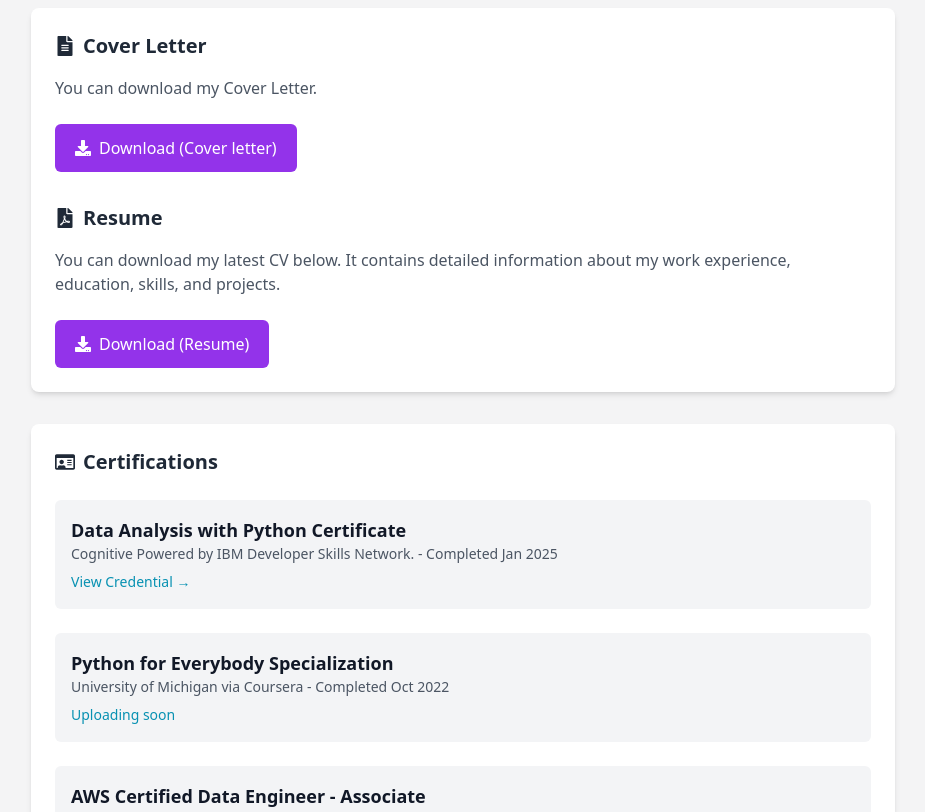
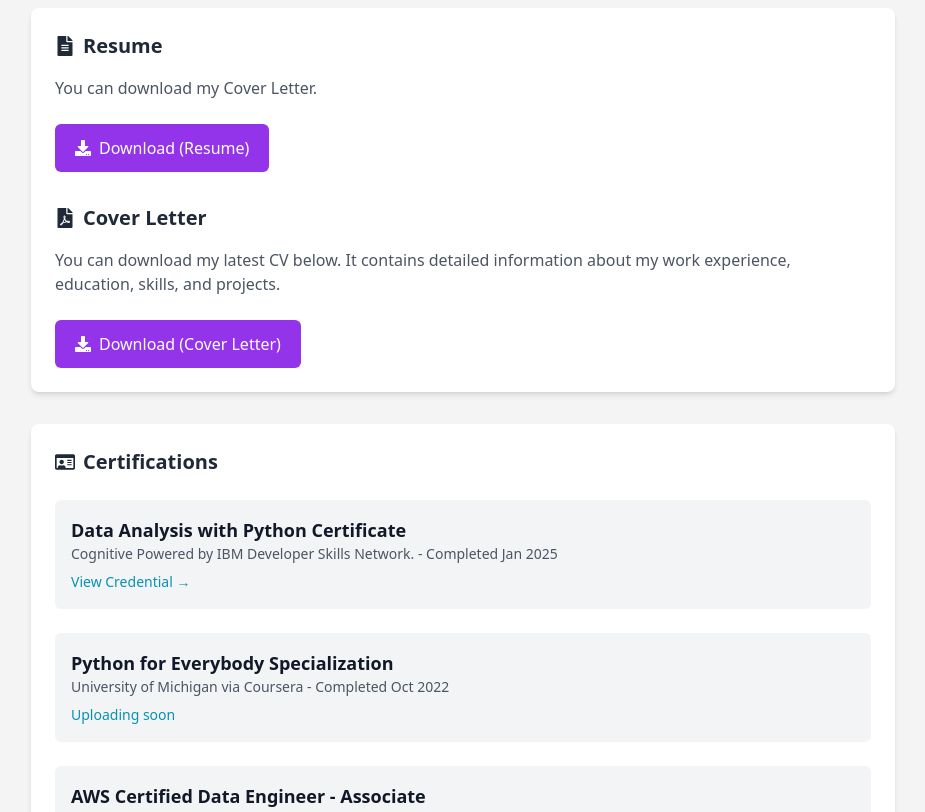
Before and after one commit to otinabrayo/brianotina-portfolio, a React (Vite) app: page / in a window 1280 px wide. Shown: the part 2500-3312 px from the top of the page, without its empty margins (177-1102 px from the left). Built offline with nearby package versions, Linux system fonts and the light colour scheme.

Commit message:
cv and cl interchange

```diff
--- a/src/components/CertificatesAndCV.jsx
+++ b/src/components/CertificatesAndCV.jsx
@@ -12,7 +12,7 @@ function CertificatesAndCV() {
                 {/* RESUME */}
                 <div>
                     <h2 className="text-xl font-semibold mb-4 flex items-center gap-2 text-gray-800 dark:text-white">
-                    <FaFileAlt /> Cover Letter
+                    <FaFileAlt /> Resume
                     </h2>
                     <p className="text-gray-600 dark:text-gray-300 mb-6">
                     You can download my Cover Letter.
@@ -24,14 +24,14 @@ function CertificatesAndCV() {
                     className="inline-flex items-center gap-2 px-5 py-3 bg-purple-600 hover:bg-purple-700 text-white rounded-md transition-colors"
                     >
                     <FaDownload />
-                    Download (Cover letter)
+                    Download (Resume)
                     </a>
                 </div>
 
                 {/* COVER LETTER */}
                 <div className="mt-8">
                     <h2 className="text-xl font-semibold mb-4 flex items-center gap-2 text-gray-800 dark:text-white">
-                    <FaFilePdf /> Resume
+                    <FaFilePdf /> Cover Letter
                     </h2>
                     <p className="text-gray-600 dark:text-gray-300 mb-6">
                     You can download my latest CV below. It contains detailed information about my work experience, education, skills, and projects.
@@ -43,7 +43,7 @@ function CertificatesAndCV() {
                     className="inline-flex items-center gap-2 px-5 py-3 bg-purple-600 hover:bg-purple-700 text-white rounded-md transition-colors"
                     >
                     <FaDownload />
-                    Download (Resume)
+                    Download (Cover Letter)
                     </a>
                 </div>
             </div>
```
